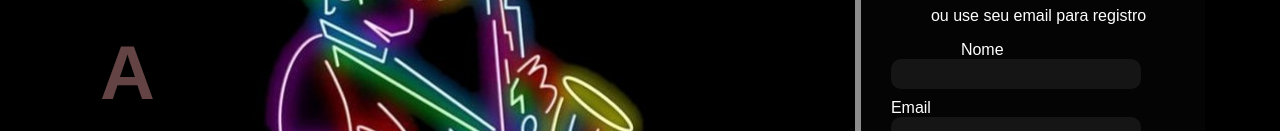
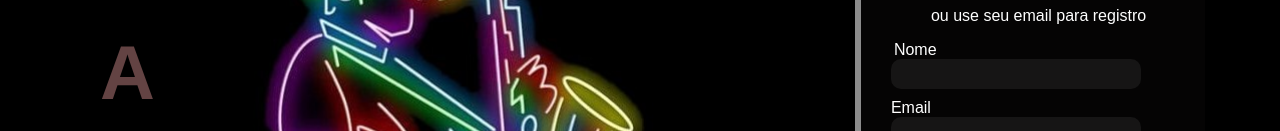
Before and after one commit to alvz22/site-individual, a plain HTML site: page acesso.html in a window 1280 px wide. Shown: the part 221-352 px from the top of the page. Drawn offline with Linux system fonts and the light colour scheme.

Commit message:
arrumei a palavra nome, que estava desalinhada

```diff
--- a/acesso.css
+++ b/acesso.css
@@ -295,3 +295,6 @@ img{
   margin-top: -10px;
   color: red;
 }
+.span_nome{
+ margin-left: -67px;
+}
--- a/acesso.html
+++ b/acesso.html
@@ -75,7 +75,7 @@
     <div>
       <div class="traco-direita"></div>
       <div class="traco-esquerda"></div>
-      <span> Nome</span>
+      <span class="span_nome"> Nome</span>
       <br>
       <input type="text">
       <br>
```
